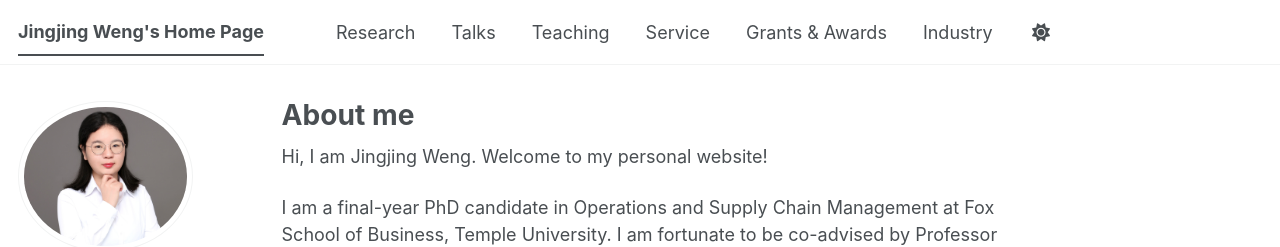
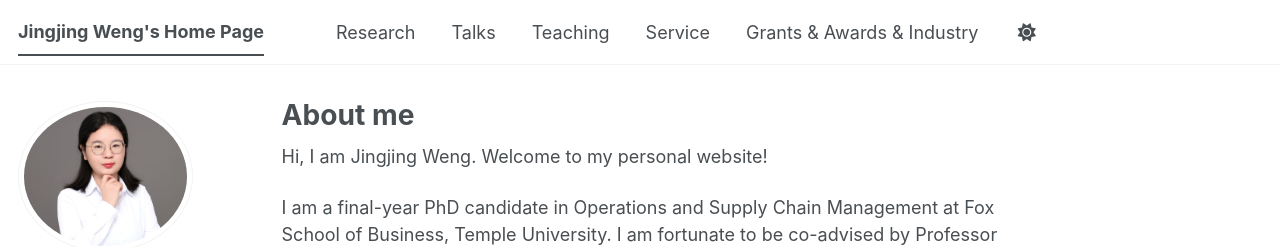
Before and after one commit to JingjingWeng/JingjingWeng.github.io, a Jekyll site: the page built from _pages/about.md, in a window 1280 px wide. Shown: the top 247 px of the page. Built offline with Jekyll 4.4.1, drawn with Linux system fonts in a browser that asks for light colours; a script bundle is joined from its source files by our own code; library files that are not in the unit come from our copies; part of the change alters nothing that is shown.

```diff
--- a/_data/navigation.yml
+++ b/_data/navigation.yml
@@ -20,11 +20,8 @@ main:
   - title: "Service"
     url: /service/
 
-  - title: "Grants & Awards"
+  - title: "Grants & Awards & Industry"
     url: /awards/
-
-  - title: "Industry"
-    url: /industry/
 
   # - title: "CV"
   #   url: /cv/
```
